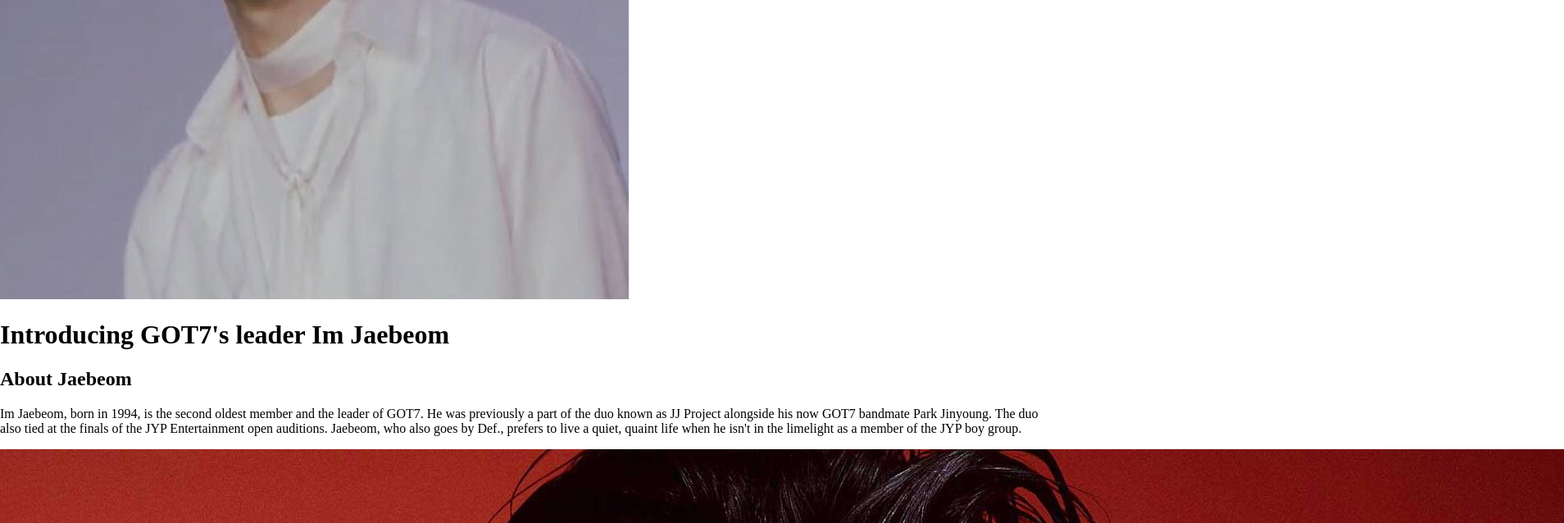
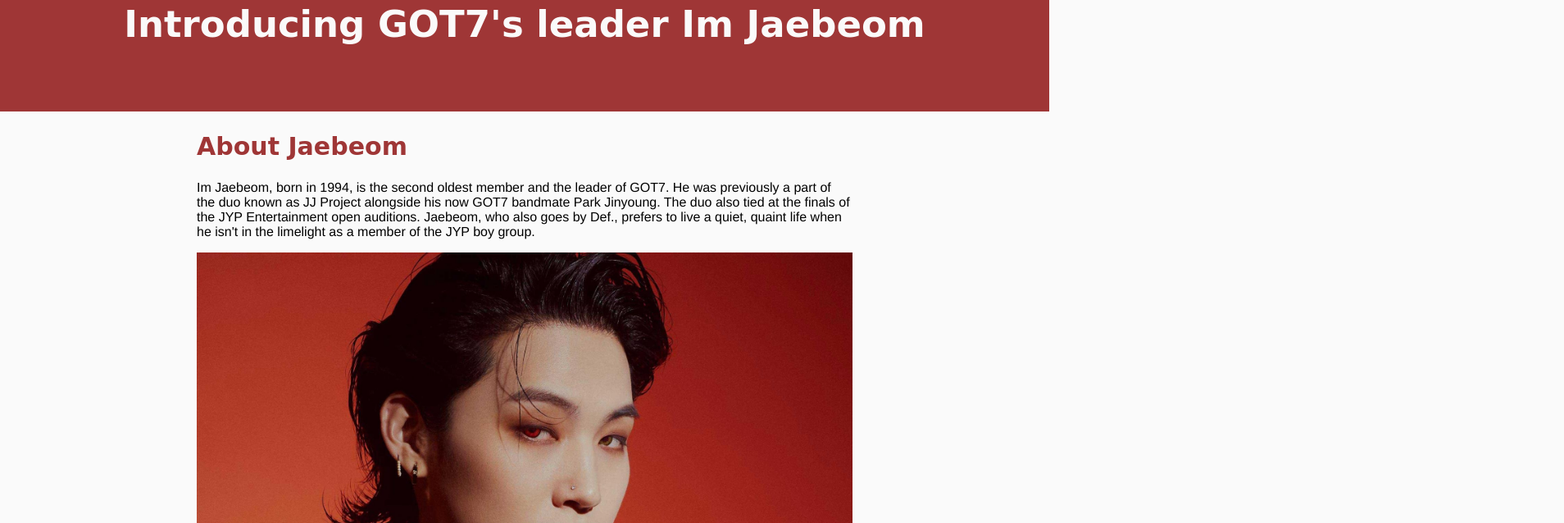
Before and after one commit to 95asmita/jaebeom, a plain HTML site: page index.html in a window 1280 px wide. Shown: the part 398-1036 px from the top of the page at 82% size, 1908 px wide, since content can reach past the window. Drawn offline with Linux system fonts and the light colour scheme; a web font is replaced by a local one.

Commit message:
added css + changed img

```diff
--- a/css/jb.css
+++ b/css/jb.css
@@ -1,4 +1,40 @@
 body {
 	margin:0px;
+	font-family: Helvetica Neue, Arial;
+	background-color: #FAFAFA;
+}
+header {
+	background-color: #9F3636;
+	text-align: center;
+	padding-top: 50px;
+	padding-bottom: 50px;
+}
 
+h1, h2 {
+	font-family: 'Lexend Peta', cursive;
 }
+header h1 {
+	color: #FAFAFA;
+	font-size: 45px;
+}
+header img {
+	border-radius: 170px;
+	width: 300px;
+	border: 9px solid #222222;
+}
+
+main {
+	max-width: 800px;
+	margin: 0 auto;
+	padding: 0px 20px;
+	background-color: #FAFAFA;
+}
+
+main img {
+	max-width: 100%;
+}
+
+h2 {
+	font-size: 30px;
+	color:#9F3636;
+}
--- a/index.html
+++ b/index.html
@@ -3,6 +3,7 @@
 <head>
 	<title>defsoul</title>
 	<link rel="icon" href="img/jaebeom-avatar.jpeg">
+	<link href="https://fonts.googleapis.com/css2?family=Lexend+Peta&display=swap" rel="stylesheet">
 	<link rel="stylesheet" type="text/css" href="css/jb.css">
 </head>
 <body>
@@ -31,7 +32,7 @@
 		</ul>
 	<!-- friends element / add links when mockups for the rest are complete -->
 		<h2>Jaebeom's Friends</h2>
-		<img src="img/got7.jpeg">\
+		<img src="img/group.jpeg">\
 		<ul>
 			<li>Park Jinyoung: From the JJP duo, comes Park Jinyoung. Jaebeom's soulmate and the only one who can tame him.</li>
 			<li>Mark Tuan: The only brave one who <i>will</i> pull Jaebeom's cheeks at any given opportunity.</li>
```
Also changed, not shown: img/got7.jpeg (deleted), img/group.jpeg (added), 2 other files.
